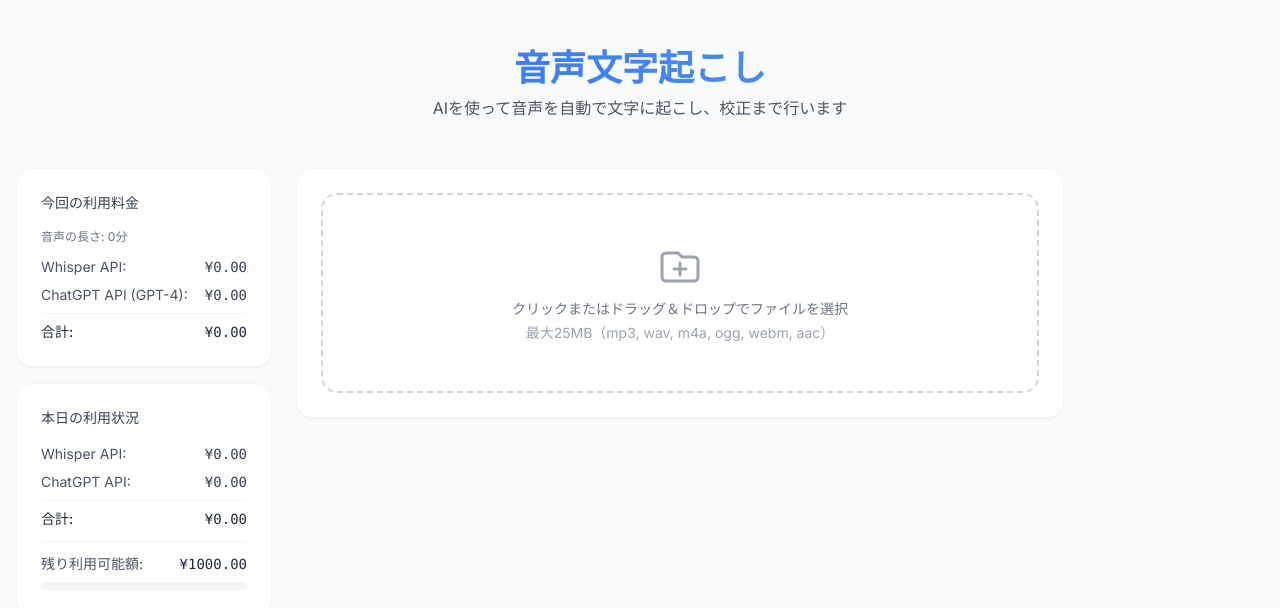
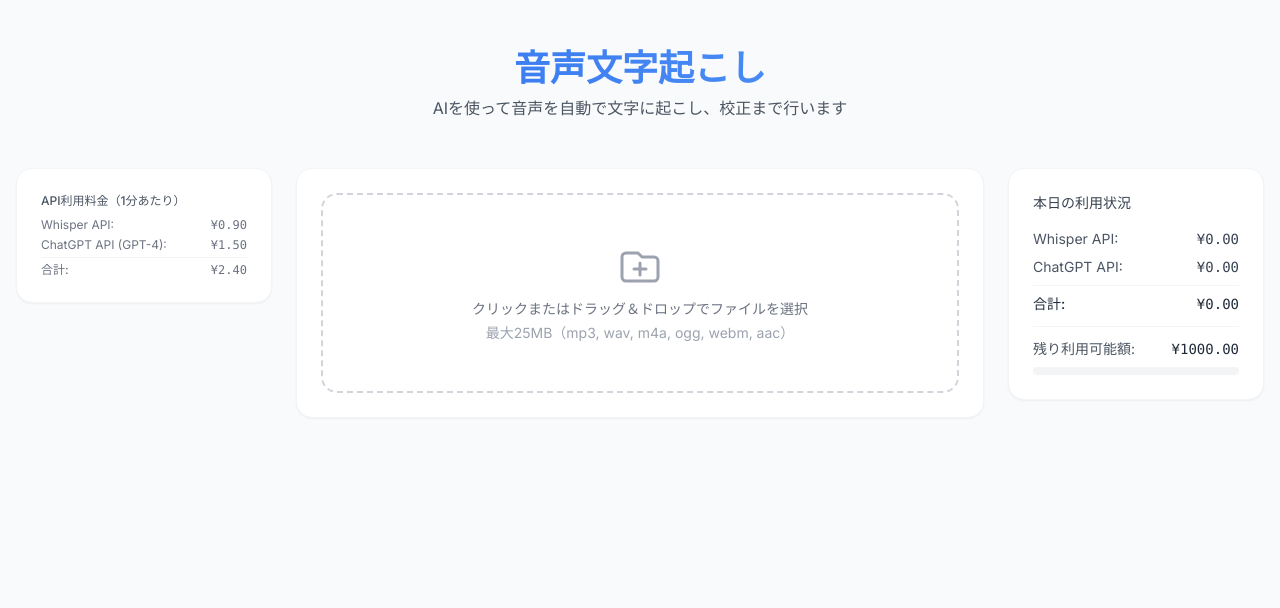
Before and after one commit to koushingnu/Whisper, a Next.js app: page / in a window 1280 px wide. Shown: the top 608 px of the page. Built offline with nearby package versions, Linux system fonts and the light colour scheme; no server answers; the database is empty.

Commit message:
UI改善

```diff
--- a/src/app/components/ApiCostInfo.tsx
+++ b/src/app/components/ApiCostInfo.tsx
@@ -87,7 +87,7 @@ export function ActualCostInfo({ audioDuration }: { audioDuration: number }) {
 
   return (
     <div className="text-sm">
-      <div className="font-medium text-gray-700 mb-4">今回の利用料金</div>
+      <div className="nt-medium text-gray-700fo mb-4">今回の利用料金</div>
       <div className="space-y-3">
         <div className="text-xs text-gray-500">
           音声の長さ: {durationMinutes}分
--- a/src/app/page.tsx
+++ b/src/app/page.tsx
@@ -4,7 +4,7 @@ import React, { useState, useEffect } from "react";
 import FileUploader from "./components/FileUploader";
 import { TextEditor } from "./components/TextEditor";
 import { DailyUsageInfo } from "./components/DailyUsageInfo";
-import { ActualCostInfo } from "./components/ApiCostInfo";
+import ApiCostInfo, { ActualCostInfo } from "./components/ApiCostInfo";
 import { TranscriptionStatus, TranscriptionResult } from "@/lib/types";
 import { formatText } from "@/lib/utils/text";
 
@@ -145,29 +145,30 @@ export default function Home() {
         </p>
 
         <div className="flex gap-6">
-          {/* 左サイドバー - 料金表示 */}
+          {/* 左サイドバー - 参考価格 */}
           <div className="w-64 shrink-0">
-            <div className="sticky top-4 space-y-4">
+            <div className="sticky top-4">
+              {/* 1分あたりの参考価格 */}
               <div className="bg-white rounded-2xl shadow-sm border border-gray-100 p-6">
-                <ActualCostInfo audioDuration={audioDuration} />
+                <ApiCostInfo showActualCost={false} />
               </div>
-              <DailyUsageInfo />
-              {/* 校正完了後に実際の料金を表示 */}
-              {transcriptionStatus === "completed" && audioDuration > 0 && (
-                <ActualCostInfo audioDuration={audioDuration} />
-              )}
             </div>
           </div>
 
           {/* メインコンテンツ */}
-          <div className="flex-1 max-w-3xl">
-            <div className="space-y-8">
+          <div className="flex-1">
+            <div className="space-y-6">
               <div className="bg-white rounded-2xl shadow-sm border border-gray-100 p-6">
-                {transcriptionStatus === "completed" ? (
+                {transcriptionStatus === "completed" && transcriptionResult ? (
+                  <div className="space-y-6">
                     <div className="flex justify-between items-center">
+                      <h2 className="text-xl font-semibold text-gray-800">
+                        文字起こし結果
+                      </h2>
+                      <div className="flex items-center space-x-4">
                         <button
                           onClick={handleReset}
-                      className="text-blue-600 hover:text-blue-700 flex items-center space-x-2 transition-colors duration-200"
+                          className="text-gray-600 hover:text-gray-800 flex items-center space-x-2 transition-colors"
                         >
                           <svg
                             className="w-5 h-5"
@@ -184,10 +185,9 @@ export default function Home() {
                           </svg>
                           <span>新しい文字起こしを開始</span>
                         </button>
-
                         <button
                           onClick={handleDownload}
-                      className="bg-blue-600 text-white px-6 py-2 rounded-lg hover:bg-blue-700 transition-colors duration-200 flex items-center space-x-2"
+                          className="bg-blue-600 text-white px-4 py-2 rounded-lg hover:bg-blue-700 transition-colors flex items-center space-x-2"
                         >
                           <svg
                             className="w-5 h-5"
@@ -205,6 +205,14 @@ export default function Home() {
                           <span>ダウンロード</span>
                         </button>
                       </div>
+                    </div>
+                    <TextEditor
+                      initialText={transcriptionResult.text}
+                      readOnly={["transcribing", "correcting"].includes(
+                        transcriptionStatus
+                      )}
+                    />
+                  </div>
                 ) : (
                   <FileUploader
                     onTranscriptionComplete={handleTranscriptionComplete}
@@ -221,18 +229,9 @@ export default function Home() {
                 )}
               </div>
 
-              {transcriptionStatus === "completed" && transcriptionResult && (
-                <div className="space-y-6">
-                  <div className="bg-white rounded-2xl shadow-sm border border-gray-100 p-6">
-                    <TextEditor
-                      initialText={transcriptionResult.text}
-                      readOnly={["transcribing", "correcting"].includes(
-                        transcriptionStatus
-                      )}
-                    />
-                  </div>
-
-                  {correctionResult && (
+              {transcriptionStatus === "completed" &&
+                transcriptionResult &&
+                correctionResult && (
                   <div className="bg-white rounded-2xl shadow-sm border border-gray-100 p-6 space-y-6">
                     <h2 className="text-xl font-semibold text-gray-800">
                       校正情報
@@ -260,7 +259,18 @@ export default function Home() {
                   </div>
                 )}
             </div>
+          </div>
+
+          {/* 右サイドバー - 利用料金と利用状況 */}
+          <div className="w-64 shrink-0">
+            <div className="sticky top-4 space-y-4">
+              {/* 今回の利用料金（処理中または完了時のみ表示） */}
+              {audioDuration > 0 && (
+                <div className="bg-white rounded-2xl shadow-sm border border-gray-100 p-6">
+                  <ActualCostInfo audioDuration={audioDuration} />
+                </div>
               )}
+              <DailyUsageInfo />
             </div>
           </div>
         </div>
```
Lines whose indentation alone changed are shown as unchanged.
